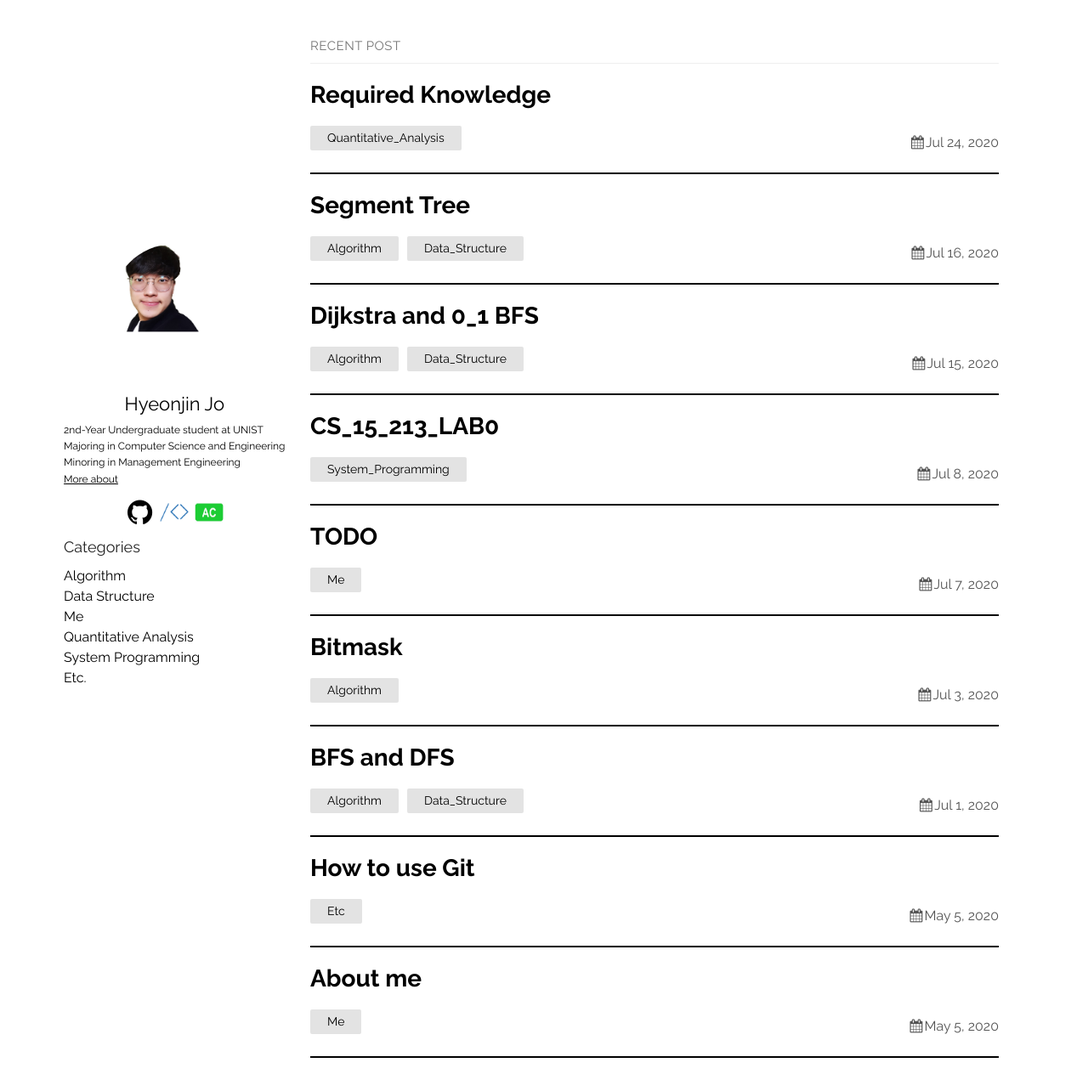
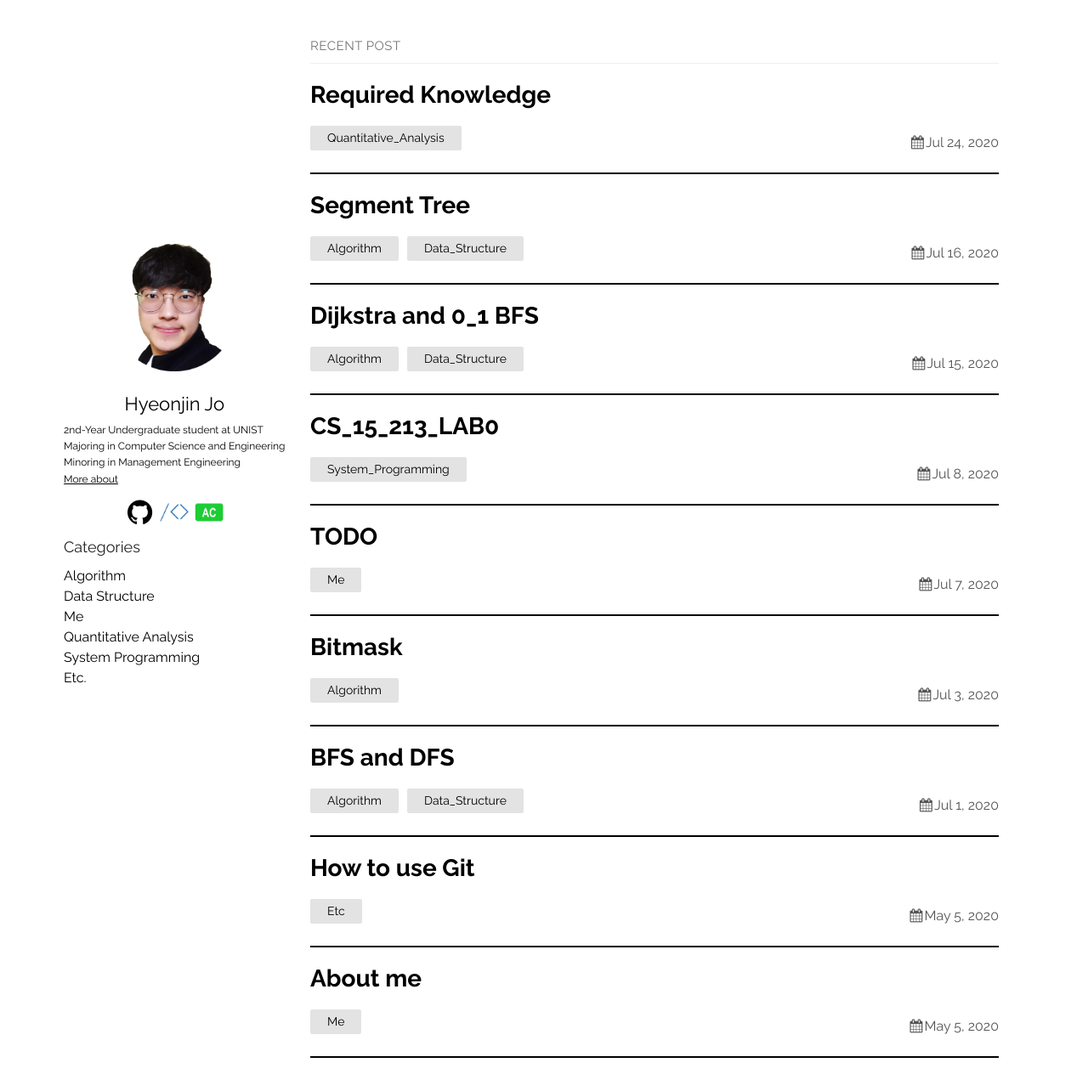
Before and after one commit to thinkin9/thinkin9.github.io, a Jekyll site: the page built from index.md, in a window 1280 px wide and 1290 px high. Shown: the top 1284 px of the window at 85% size. Built offline with Jekyll 4.4.1, drawn with Linux system fonts in a browser that asks for light colours.

Commit message:
20200729

```diff
--- a/_layouts/default.html
+++ b/_layouts/default.html
@@ -13,7 +13,7 @@
 <body>
   <main class="container">
     <section class="about">
-      <a href="/"><img src="{{ "/assets/profile.svg" | relative_url }}" alt="{{ site.plainwhite.name }}"></a>
+      <a href="/"><img src="{{ "/assets/profile.jpg" | relative_url }}" alt="{{ site.plainwhite.name }}"></a>
       <h2 id="title" style="text-align: left;">
         <a href="/">{{ site.plainwhite.name }}</a>
       </h2>
```
Also changed, not shown: assets/profile.jpg (added), 1 other file.
